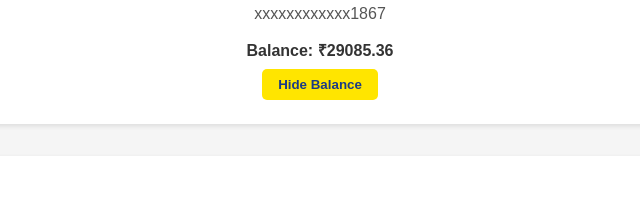
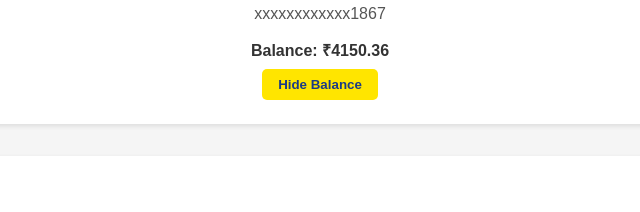
Before and after one commit to Soubhagya18555/paytmpaymentbanl, a plain HTML site: page main.html in a window 1280 px wide. Shown: the part 149-361 px from the top of the page, 320-960 px from the left. Drawn offline with Linux system fonts and the light colour scheme.

Commit message:
Update main.html

```diff
--- a/main.html
+++ b/main.html
@@ -121,7 +121,7 @@
     <div class="curved-box">
         <h2>UMESH CHANDRA SAHOO</h2>
         <div class="account-number">xxxxxxxxxxxx1867</div>
-        <div class="balance-section">Balance: ₹<span id="balance">29085.36</span></div>
+        <div class="balance-section">Balance: ₹<span id="balance">4150.36</span></div>
         <button class="balance-toggle" onclick="toggleBalance()">Hide Balance</button>
     </div>
 
```
